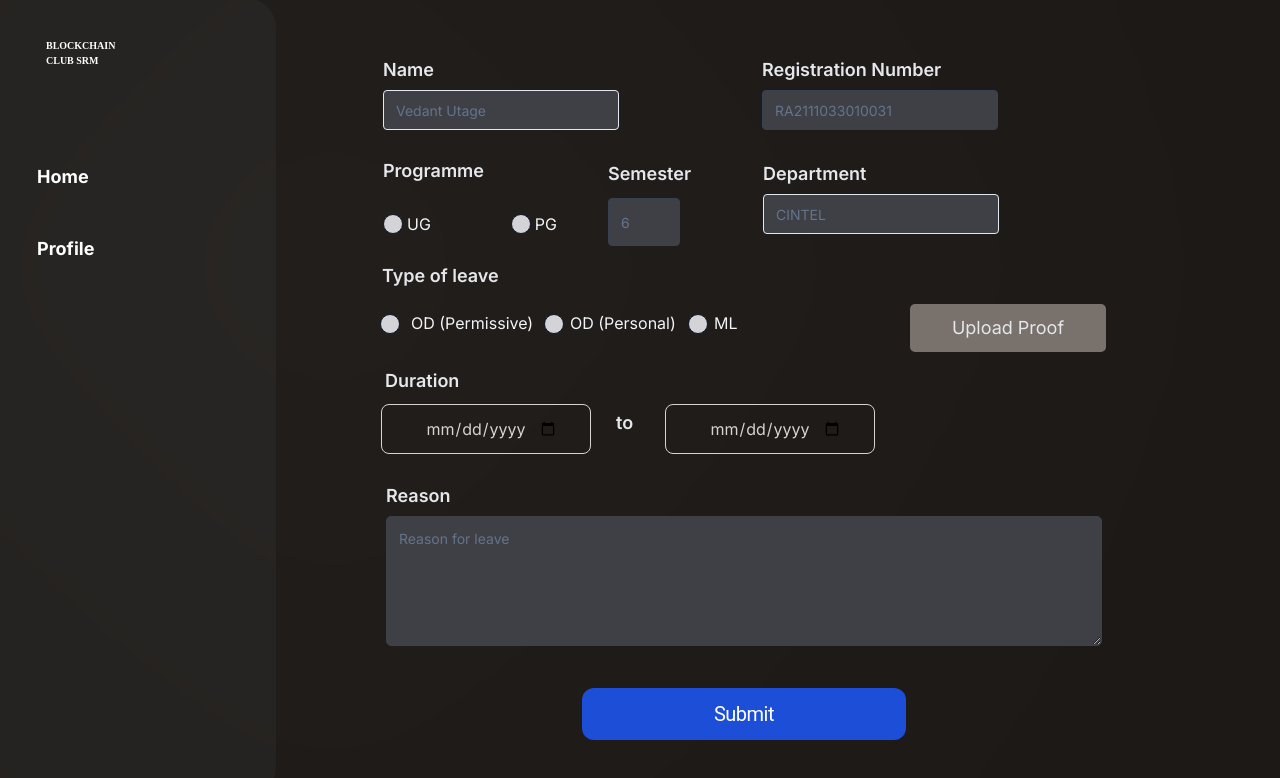
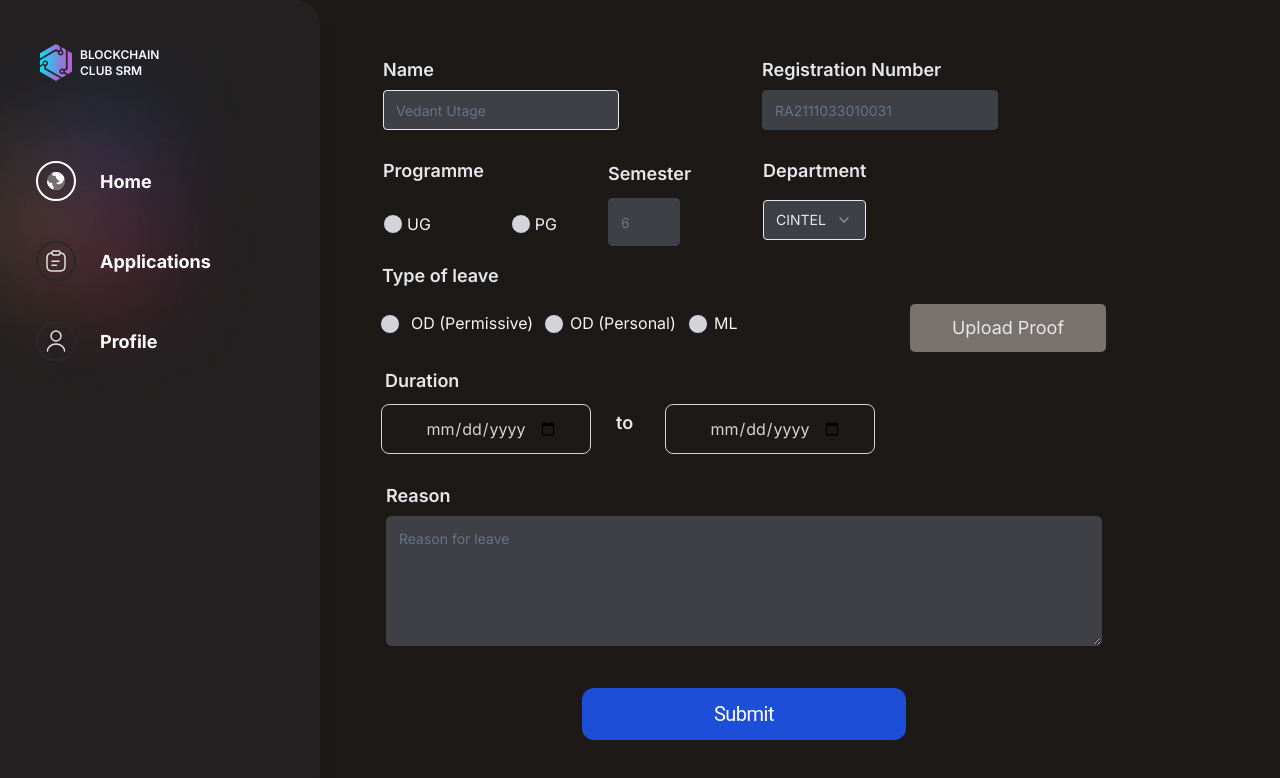
Before and after one commit to KartikeyCode/ODMLPROJECT, a Next.js app in the folder odmlproject/: page / in a window 1280 px wide. Shown: the top 778 px of the page. Built offline with nearby package versions, Linux system fonts and the light colour scheme.

Commit message:
feat: added department dropbox

```diff
--- a/odmlproject/components/applicationform.js
+++ b/odmlproject/components/applicationform.js
@@ -1,17 +1,16 @@
 'use client'
 
 import React, { useState, useRef } from 'react'
-import { usePathname } from 'next/navigation'
-import Link from 'next/link'
 import { Form } from './ui/form'
 import { Input } from './ui/input'
-import  { Label } from './ui/label'
+import { Label } from './ui/label'
 import { Textarea } from './ui/textarea'
 import { RadioGroup, RadioGroupItem } from './ui/radio-group'
 import { Button } from './ui/button'
+import { Select, SelectTrigger, SelectValue, SelectContent, SelectLabel, SelectGroup, SelectItem } from './ui/select'
 import { ToastContainer, toast } from 'react-toastify'
 import 'react-toastify/dist/ReactToastify.css';
-import { set } from 'date-fns'
+import Sidebar from './sidebar'
 
 export default function ApplicationForm() {
 
@@ -27,59 +26,50 @@ export default function ApplicationForm() {
     const [isProofUploaded, setIsProofUploaded] = useState(false)
     const [proof, setProof] = useState(null)
     const proofInputRef = useRef(null)
-    const pathname = usePathname()
 
     const handleProofClick = () => {
       proofInputRef.current?.click()
     }
 
-    const handleProofChange = (e) => {
+    const handleProofUpload = (e) => {
       const file = e.target.files[0]
       if (file) {
-        setProof(file)
-        setIsProofUploaded(true)
+        const allowedTypes = ['image/png', 'image/jpeg', 'image/jpg', 'application/pdf']
+        if (allowedTypes.includes(file.type)) {
+          setProof(file)
+          setIsProofUploaded(true)
+          toast("Proof Uploaded Successfully.")
+        } else {
+          toast("Only JPG, PNG and PDF files are allowed.")
+        }
       } else {
         setProof(null)
         setIsProofUploaded(false)
+        toast("Please Upload Proof.")
       }
+    }
+
+    const handleSelect = (value) => {
+      setDepartment(value)
     }
 
     const handleSubmit = (e) => {
       e.preventDefault();
-      if (name && registrationNumber && department && programme && semester &&
+      if (name && registrationNumber && programme && semester &&
         reason && durationFrom && durationTo && typeOfLeave && isProofUploaded) {
         console.log({
           name, registrationNumber, department, programme, semester,
           reason, durationFrom, durationTo, typeOfLeave, isProofUploaded, proof
         });
         toast("Submitted")
-      } else {toast('Please fill all fields');
+        } else {
+          toast('Please fill all fields.')
       }
     };
 
     return (
-        <main className="w-full min-h-screen py-2 md:py-0 px-4 md:sticky
-        flex-col justify-start items-start inline-flex relative bg-stone-900">
-        <div className="absolute left-[-28px] top-[-2px]">
-          <div className="w-[19rem] h-screen bg-neutral-700 bg-opacity-20 rounded-[30px]" />
-        </div>
-        <div className="absolute left-[2.313rem] top-[9.813rem] flex-col justify-start items-start gap-8 inline-flex">
-          <div className="relative w-[6.563rem] h-10">
-            <div className="w-[6.563rem] h-10 justify-start items-center gap-4 inline-flex">
-              <div className="text-white text-lg font-bold font-['SF Pro Display']">
-              <Link className={`link ${pathname === '/' ? 'active' : ''}`} href="/">Home</Link>
-            </div>
-            </div>
-          </div>
-          <div className="relative w-[109px] h-10 justify-start items-center gap-4 inline-flex">
-              <div className="text-white text-lg font-bold font-['SF Pro Display']">
-              <Link className={`link ${pathname === '/' ? 'active' : ''}`} href="/user/profile">Profile</Link></div>
-          </div>
-        </div>
-        <div className="absolute left-[46px] top-[38px]">
-          <div className="w-[90px] h-[38px] left-[38px] top-0 text-white text-[10px] font-semibold font-['Poppins']">BLOCKCHAIN CLUB SRM</div>
-        </div>
-        <div className="absolute left-[221px] top-[157px] bg-stone-300 rounded-full blur-[400px] h-[219px] w-[223px]" />
+        <main className="min-w-screen min-h-screen flex-col justify-start items-start overflow-auto inline-flex relative bg-stone-900">
+        <Sidebar className="flex justify-start"/>
         <Form onSubmit={handleSubmit}>
         <div className="absolute left-[383px] top-[58px] flex-col justify-start items-start gap-6 inline-flex">
           <div className="self-stretch flex-col justify-start items-start gap-1">
@@ -91,16 +81,26 @@ export default function ApplicationForm() {
         <div className="absolute left-[386px] top-[484px] flex-col justify-start items-start gap-6 inline-flex">
           <div className="w-[716px] flex-col justify-start items-start gap-1">
             <Label className="text-gray-200 text-lg font-semibold font-['SF Pro Display'] leading-none">Reason</Label>
-            <Textarea className="self-stretch text-gray-200 w-[716px] h-[130px] p-3 my-2 bg-zinc-700 rounded-[5px] border border-zinc-700"
+            <Textarea className="self-stretch text-gray-200 w-[716px] h-[130px] p-3 my-2 max-h-36 bg-zinc-700 rounded-[5px] border border-zinc-700"
               type="text" placeholder="Reason for leave" value={reason} onChange={(e) => setReason(e.target.value)} />
           </div>
         </div>
-        <div className="absolute left-[763px] top-[162px] flex-col justify-start items-start gap-6 inline-flex">
-          <div className="self-stretch flex-col justify-start items-start gap-1">
+        <div id="select" className="absolute left-[763px] top-[162px] flex-col justify-start items-start gap-3 inline-flex">
             <Label className="text-gray-200 text-lg font-semibold font-['SF Pro Display'] leading-none">Department</Label>
-            <Input className="self-stretch p-3 my-2 text-gray-200 bg-zinc-700 rounded justify-start items-center gap-2.5"
-              type="text" placeholder="CINTEL" value={department} onChange={(e) => setDepartment(e.target.value)} />
-          </div>
+            <Select className="w-full h-full flex justify-between items-center" onValueChange={handleSelect}>
+              <SelectTrigger className="self-stretch p-3 my-2 bg-zinc-700 text-gray-200 rounded justify-start items-center gap-2.5" >
+                <SelectValue placeholder="CINTEL"/>
+              </SelectTrigger >
+              <SelectContent>
+              <SelectGroup>
+                <SelectLabel>Select Department:</SelectLabel>
+                <SelectItem value="CINTEL">CINTEL</SelectItem>
+                <SelectItem value="NWC">NWC</SelectItem>
+                <SelectItem value="DSBS">DSBS</SelectItem>
+                <SelectItem value="CTECH">CTECH</SelectItem>
+              </SelectGroup>
+            </SelectContent>
+            </Select>
         </div>
         <Label className="absolute left-[385px] top-[372px] text-gray-200 text-lg font-semibold font-['SF Pro Display'] leading-none">Duration</Label>
         <Label className="absolute left-[616px] top-[414px] text-gray-200 text-lg font-semibold font-['SF Pro Display'] leading-none">to</Label>
@@ -115,7 +115,8 @@ export default function ApplicationForm() {
           <Label className="text-gray-200 text-lg font-semibold font-['SF Pro Display'] leading-none">Semester</Label>
         </div>
         <div className="absolute left-[608px] top-[198px]">
-          <Input className="self-stretch bg-zinc-700 h-[48px] w-[72px] text-gray-200 rounded border border-gray-700"
+          <Input className="self-stretch bg-zinc-700 h-[48px] w-[72px] text-gray-200 rounded border border-gray-700
+          [appearance:textfield] [&::-webkit-outer-spin-button]:appearance-none [&::-webkit-inner-spin-button]:appearance-none"
             type="number" value={semester} placeholder="6" min={1} max={10} onChange={(e) => setSemester(e.target.value)} />
         </div>
         <RadioGroup className="absolute left-[383px] top-[162px]" onValueChange={(value) => setProgramme(value)}>
@@ -153,10 +154,9 @@ export default function ApplicationForm() {
         <ToastContainer position="top-center" autoClose={2500} hideProgressBar={false} newestOnTop={false} closeOnClick
         rtl={false} pauseOnFocusLoss pauseOnHover theme="dark"/>
         <div id="uploadProof">
-          <input className='hidden' type='file' ref={proofInputRef} onChange={handleProofChange}/>
+          <input className='hidden' type='file' ref={proofInputRef} onChange={handleProofUpload}/>
         <Button className="absolute left-[910px] top-[304px] w-[196px] h-12 py-4 bg-stone-500 rounded-[5px] justify-center items-center inline-flex text-center text-gray-200 text-lg font-normal font-['SF Pro Display']"
-        value={proof} onClick={handleProofClick}>
-          Upload Proof</Button>
+        value={proof} onClick={handleProofClick}> Upload Proof </Button>
         </div>
         </Form>
       </main>
```
